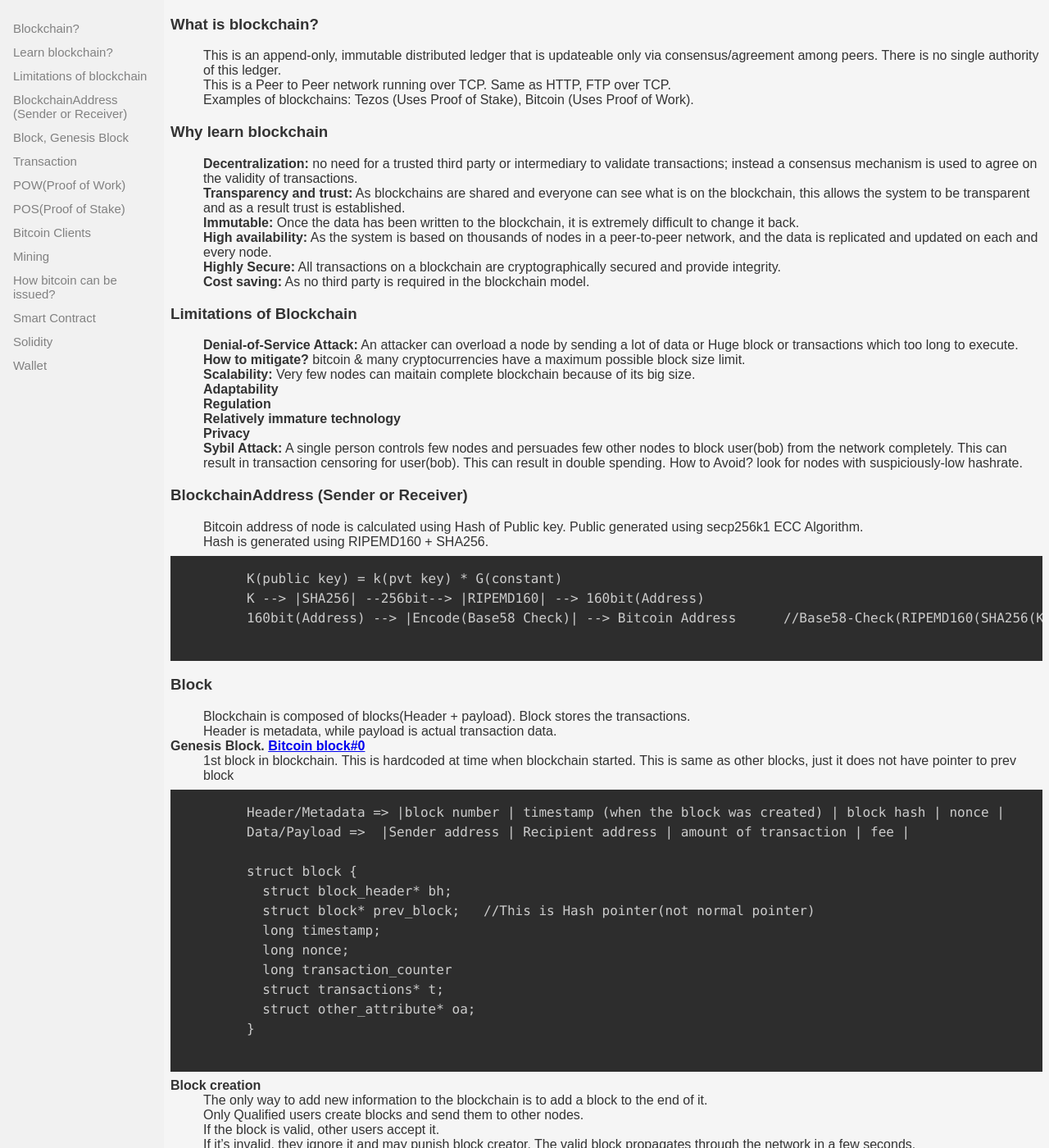
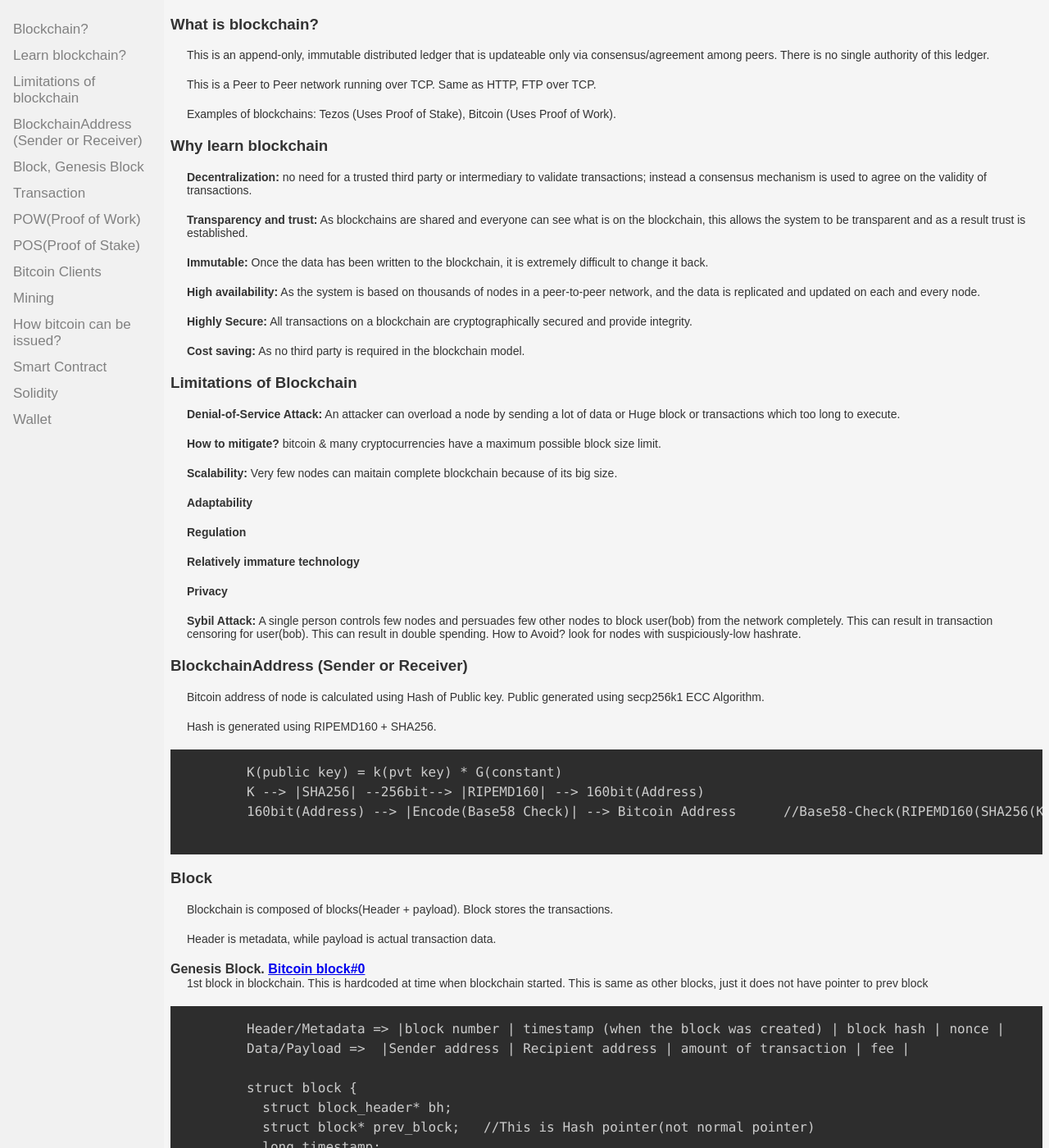
Before and after one commit to code-with-amitk/code-with-amitk.github.io, a Jekyll site: the page docs/BlockChain/index.html, which Jekyll copies as it is, in a window 1280 px wide and 1400 px high. Shown: the whole window at 82% size. Built offline with Jekyll 4.4.1, drawn with Linux system fonts in a browser that asks for light colours.

Commit message:
Update styles.css

```diff
--- a/docs/css/styles.css
+++ b/docs/css/styles.css
@@ -107,7 +107,7 @@ body, h1, p, ul, li {
 .sidebar a {
   padding: 6px 8px 6px 16px;
   text-decoration: none;
-  font-size: 15px;
+  font-size: 17px;
   color: #818181;
   display: block;
 }
@@ -116,3 +116,16 @@ body, h1, p, ul, li {
 .sidebar a:hover {
   color: #f1f1f1;
 }
+dl {
+  margin-top: 0;
+}
+dt {
+  font-weight: 500;
+  font-size: 16px;
+  margin-top: 20px;
+}
+dd {
+  margin-left: 20px;
+  font-size: 14px;
+  margin-bottom: 20px;
+}
```
